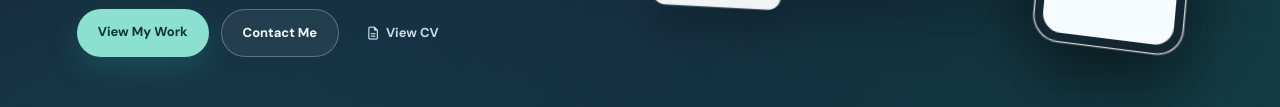
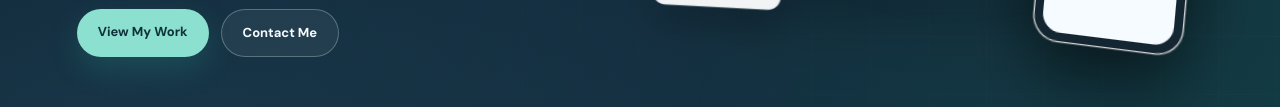
Before and after one commit to hsuhoneyk/hsuhoneyk.github.io, a plain HTML site: page index.html in a window 1280 px wide. Shown: the part 634-741 px from the top of the page. Drawn offline with nearby package versions, Linux system fonts and the light colour scheme.

Commit message:
update index.html

```diff
--- a/index.html
+++ b/index.html
@@ -82,10 +82,6 @@
                         Contact Me
                     </a>
 
-                    <a href="output/pdf/Hsu_Honey_Kyaw_Junior_Full_Stack_Developer_CV.pdf"
-                        class="cv-button" target="_blank" rel="noopener noreferrer">
-                        <i class="fa-regular fa-file-lines" aria-hidden="true"></i> View CV
-                    </a>
 
                 </div>
 
```
